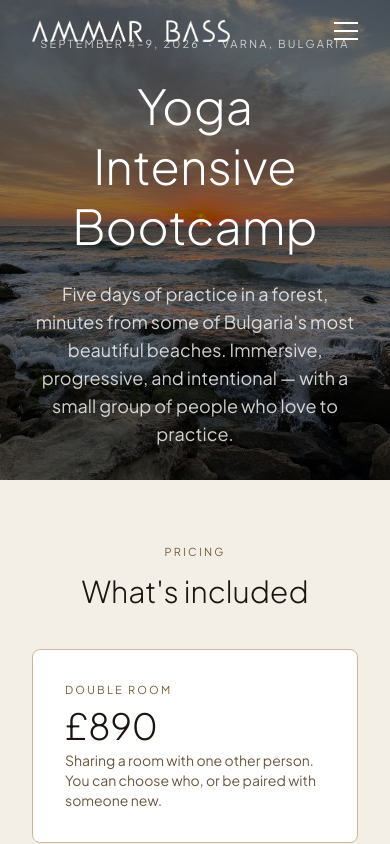
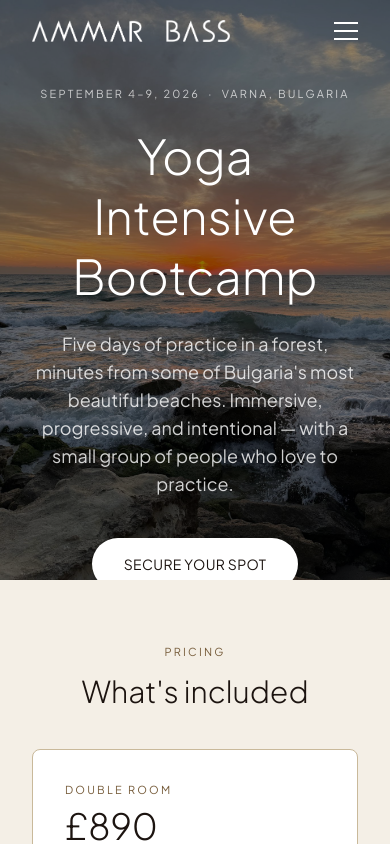
Before and after one commit to aby-web/aby-web, a React (Vite) app: page /bootcamp in a window 390 px wide. Shown: the top 844 px of the page. Built offline with nearby package versions, Linux system fonts and the light colour scheme; no server answers.

Commit message:
Increase bootcamp hero min-height on mobile to show full content
Co-Authored-By: Claude Sonnet 4.6 <noreply@anthropic.com>

```diff
--- a/src/pages/Bootcamp.jsx
+++ b/src/pages/Bootcamp.jsx
@@ -14,7 +14,7 @@ export default function Bootcamp() {
       <Nav theme="dark" />
 
       {/* Hero */}
-      <section className="relative h-[45vh] min-h-[480px] md:min-h-[420px] flex items-center justify-center overflow-hidden">
+      <section className="relative h-[45vh] min-h-[580px] md:min-h-[420px] flex items-center justify-center overflow-hidden">
         <img
           src="/images/d.jpeg"
           alt="Bulgaria sunset beach"
```
